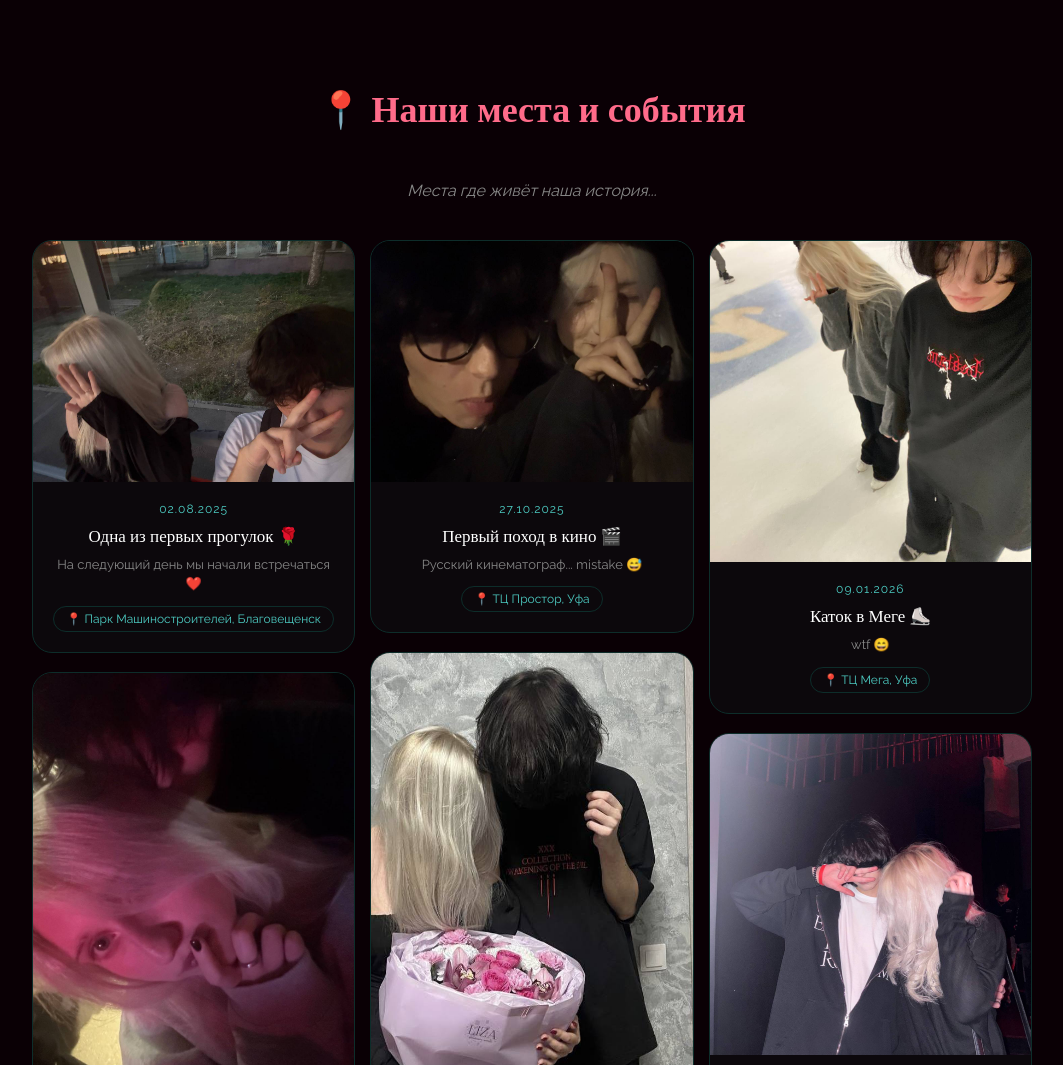
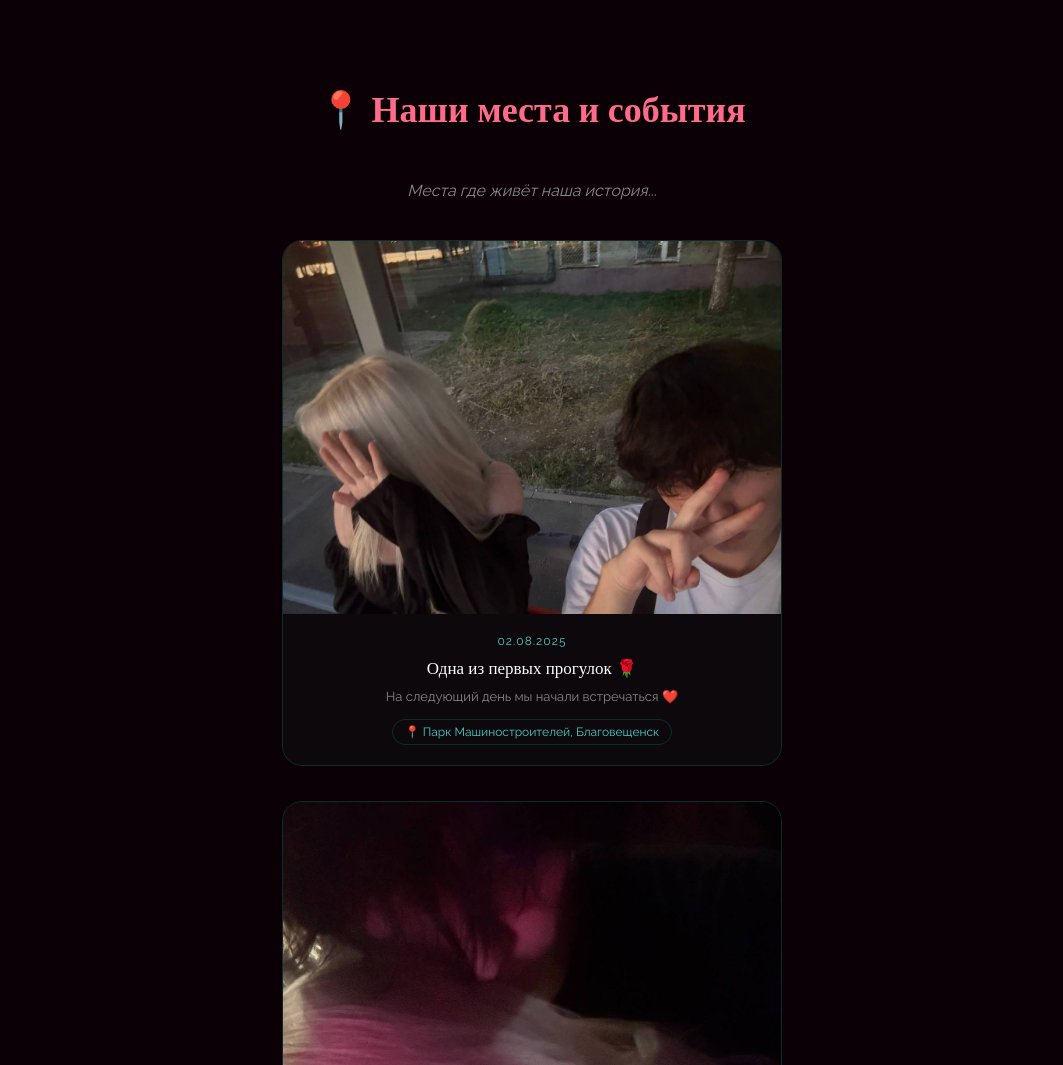
Before and after one commit to Andreyqqqa/mysite, a Flask app: page / in a window 1280 px wide. Shown: the part 5435-6500 px from the top of the page, without its empty margins (108-1171 px from the left). Run offline with Flask 3, Linux system fonts and the light colour scheme; some web fonts are replaced.

Commit message:
fix galereya

```diff
--- a/mysite-main/static/style.css
+++ b/mysite-main/static/style.css
@@ -243,10 +243,11 @@ nav ul a.active::after { content: ''; position: absolute; bottom: -4px; left: 0;
 
 /* Места и события — masonry */
 .places-grid-cards {
-    columns: 3;
-    column-gap: 15px;
-    max-width: 1000px;
+    display: flex;
+    flex-direction: column;
+    max-width: 500px;
     margin: 0 auto;
+    gap: 20px;
 }
 .place-event-card {
     break-inside: avoid;
@@ -322,7 +323,7 @@ nav ul a.active::after { content: ''; position: absolute; bottom: -4px; left: 0;
     .letter-envelope-front::before { border-left-width: 130px; border-right-width: 130px; border-bottom-width: 90px; }
     .letter-envelope-front::after { bottom: 90px; border-left-width: 130px; border-right-width: 130px; border-bottom-width: 90px; }
     .letter-envelope-to { font-size: 18px; }
-    .places-grid-cards { columns: 1; }
+    .places-grid-cards { max-width: 100%; }
     .place-event-img-wrap { height: auto; }
 }
 
```
